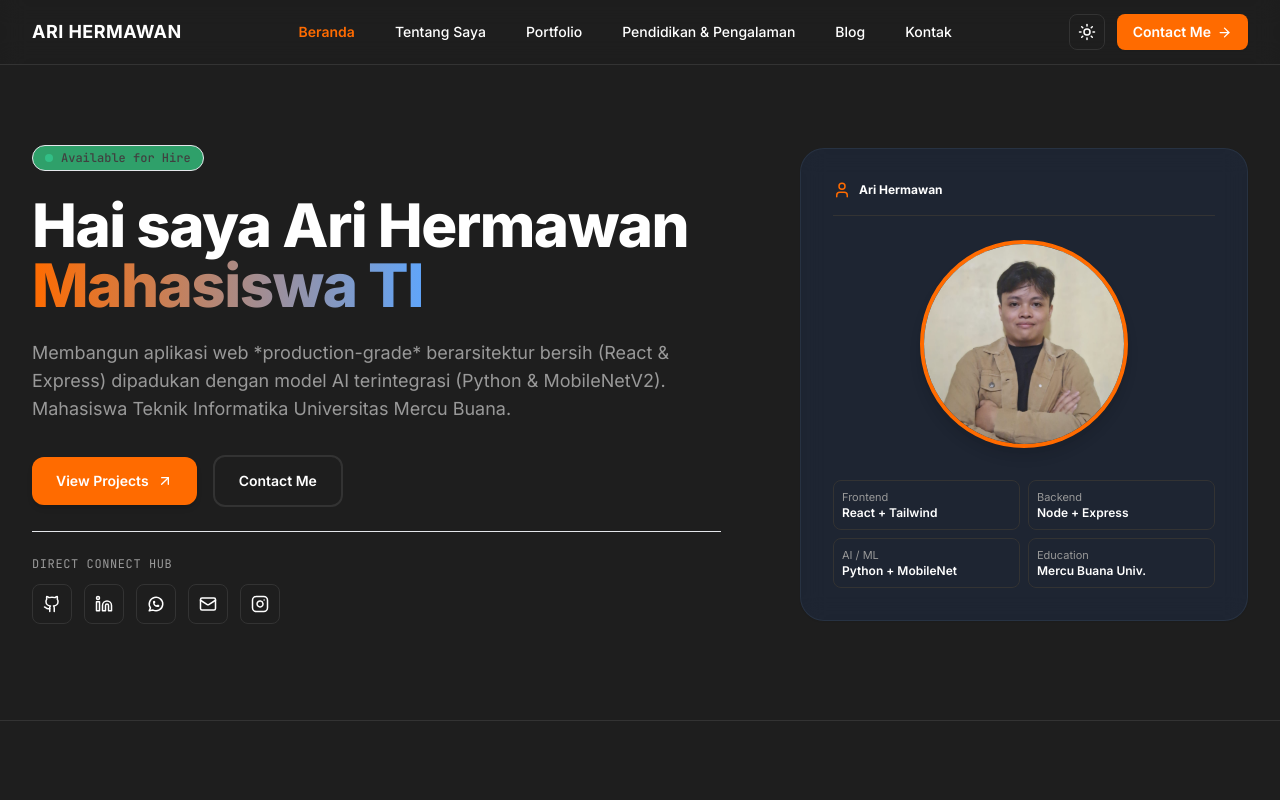
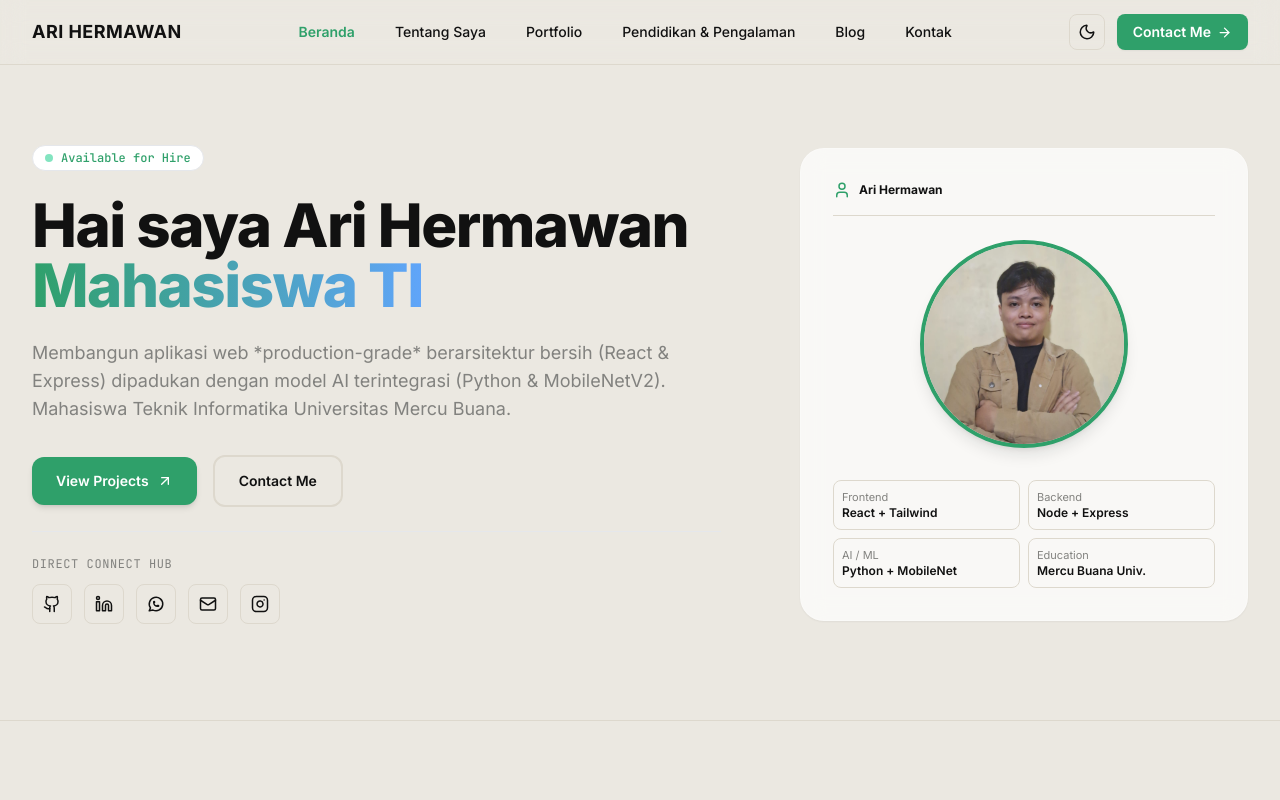
Before and after one commit to Ari-1711/portfolio-dev-hub, a React (Vite) app in the folder frontend/: page / in a window 1280 px wide. Shown: the top 800 px of the page. Built offline with nearby package versions, Linux system fonts and the light colour scheme.

Commit message:
Auto-detect system color scheme preference for dark/light mode

```diff
--- a/frontend/src/components/Navbar.jsx
+++ b/frontend/src/components/Navbar.jsx
@@ -2,23 +2,25 @@ import React, { useState, useEffect } from 'react';
 import { Sun, Moon, Menu, X, ArrowRight } from 'lucide-react';
 
 export default function Navbar() {
-  const [darkMode, setDarkMode] = useState(true);
+  const [darkMode, setDarkMode] = useState(() => {
+    if (typeof window !== 'undefined') {
+      return window.matchMedia('(prefers-color-scheme: dark)').matches;
+    }
+    return true;
+  });
   const [mobileMenuOpen, setMobileMenuOpen] = useState(false);
   const [activeSection, setActiveSection] = useState('hero');
 
   useEffect(() => {
-    // Default to dark mode as per DESIGN.md
-    document.documentElement.classList.add('dark');
-  }, []);
+    if (darkMode) {
+      document.documentElement.classList.add('dark');
+    } else {
+      document.documentElement.classList.remove('dark');
+    }
+  }, [darkMode]);
 
   const toggleDarkMode = () => {
-    if (darkMode) {
-      document.documentElement.classList.remove('dark');
-      setDarkMode(false);
-    } else {
-      document.documentElement.classList.add('dark');
-      setDarkMode(true);
-    }
+    setDarkMode(!darkMode);
   };
 
   const navItems = [
```
